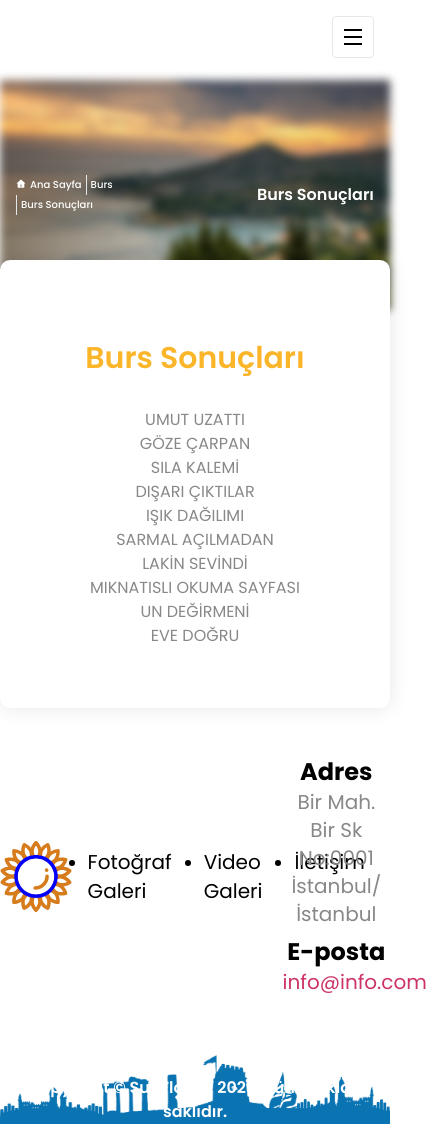
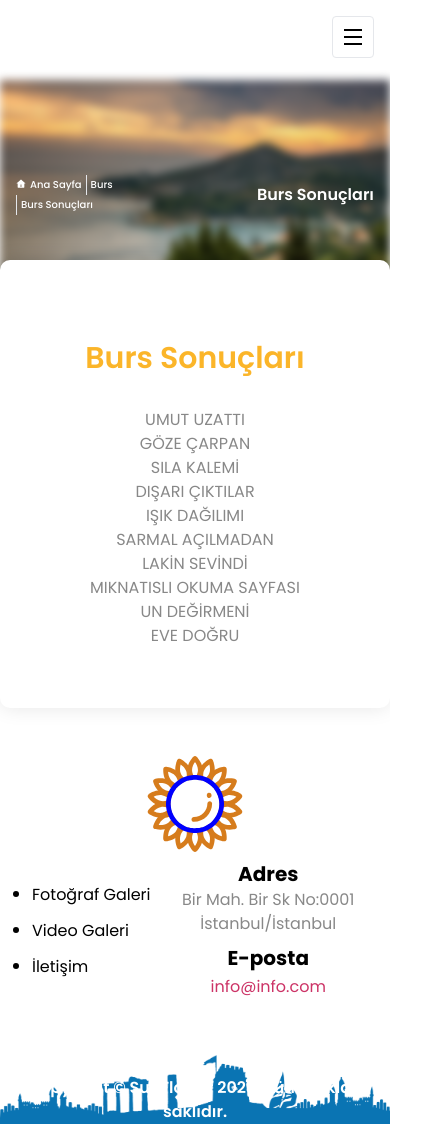
Before and after one commit to Mervegk/antalya, a Next.js app: page /burs/burs-sonuclari in a window 390 px wide. Shown: the whole page, 427 px wide, since content can reach past the window. Built offline with nearby package versions, Linux system fonts and the light colour scheme.

Commit message:
footer, header responsive transition fix

```diff
--- a/Transition.jsx
+++ b/Transition.jsx
@@ -11,11 +11,11 @@ export default function Transition({ children }) {
         setTransition(true);
         const timer = setTimeout(() => {
             setTransition(false);
-        }, 1000);
+        }, 1500);
 
         return () => clearTimeout(timer);
     }, [pathname]);
     return transition ?
-        <Loader /> : children
+        <Loader loaderText="Sunflower Vakfı" /> : children
 
 }
--- a/app/globals.css
+++ b/app/globals.css
@@ -260,6 +260,23 @@ body {
 
 /* GALLERY END */
 
+.anim {
+  animation-name: fadeInOut;
+  animation-duration: 1s;
+  animation-iteration-count: infinite;
+  animation-timing-function: linear;
+}
+
+@keyframes fadeInOut {
+  from {
+    opacity: 0;
+  }
+
+  to {
+    opacity: 1;
+  }
+}
+
 @media (min-width: 1400px) {
   .custom-container {
     max-width: 1170px;
@@ -280,7 +297,7 @@ body {
 
 @media (min-width: 768px) and (max-width: 991px) {
   .custom-container {
-    max-width: 720px;
+    max-width: 740px;
   }
 }
 
--- /dev/null
+++ b/app/loader/page.js
@@ -0,0 +1,8 @@
+import React from 'react';
+import Loader from '@/components/Loader';
+
+export default function LoaderTest() {
+    return (
+        <Loader loaderText="Sunflower Vakfı" />
+    )
+}
--- a/components/Loader.js
+++ b/components/Loader.js
@@ -1,9 +1,9 @@
 import React from 'react'
 
-export default function Loader() {
+export default function Loader({ loaderText }) {
     return (
-        <div className='h-screen w-screen flex items-center justify-center'>
-            <svg width="75" height="75" viewBox="0 0 75 75" xmlns="http://www.w3.org/2000/svg" stroke="#FABC3D">
+        <div className='h-screen w-screen flex flex-col items-center justify-center'>
+            <svg width="60" height="75" viewBox="0 0 50 75" xmlns="http://www.w3.org/2000/svg" stroke="#FABC3D">
                 <g fill="none" fill-rule="evenodd">
                     <g transform="translate(1 1)" stroke-width="2">
                         <circle cx="5" cy="50" r="5">
@@ -48,6 +48,7 @@ export default function Loader() {
                     </g>
                 </g>
             </svg>
+            <h2 className='text-maincolor font-medium'>{loaderText}</h2>
         </div>
     )
 }
--- a/components/layout/Footer.js
+++ b/components/layout/Footer.js
@@ -12,28 +12,31 @@ function Footer() {
     return (
         <div className='bg-contain bg-bottom bg-no-repeat relative flex flex-col justify-between max-h-[24rem] min-h-[24rem] mt-8 p-4 max-lg:pb-0' style={footerBg} >
             <div id='footer-top' className='container mx-auto'>
-                <div className='grid grid-cols-[20%_50%_30%] gap-4 items-center justify-center text-lg'>
+                <div className='flex max-lg:flex-col gap-2 items-center justify-center'>
                     <div><img src={LogoImage.image.src} alt='Logo' className='max-md:w-24 md:w-28 lg:w-[200px]' /></div>
+                    <div className='grid grid-cols-[40%_60%] gap-2 lg:gap-4 items-center justify-between text-lg max-md:px-4'>
                         <div className='w-full'>
-                        <ul className='flex gap-8 list-disc'>
+                            <ul className='flex max-md:flex-col max-md:gap-2 md:gap-8 list-disc'>
                                 {
                                     FooterMenuItems.map((i) => {
-                                    return <li key={i.id}><Link href={i.url} className='text-xl'>{i.name}</Link></li>
+                                        return <li key={i.id}><Link href={i.url} className='text-base lg:text-xl'>{i.name}</Link></li>
                                     })
                                 }
                             </ul>
                         </div>
-                    <div>
+                        <div className='max-md:flex flex-col'>
                             <div className='text-center mb-2'>
-                            <h3 className='text-2xl font-bold'>Adres</h3>
-                            <p className='text-thirdcolor text-xl'>{Address.address}</p>
+                                <h3 className='text-xl lg:text-2xl font-bold'>Adres</h3>
+                                <p className='text-thirdcolor text-base lg:text-xl'>{Address.address}</p>
                             </div>
                             <div className='text-center'>
-                            <h3 className='text-2xl font-bold'>E-posta</h3>
-                            <a href={`mailto:${CorpEmail.email}`} className='text-[#c36] text-xl hover:text-[#336]'>{CorpEmail.email}</a>
+                                <h3 className='text-xl lg:text-2xl font-bold'>E-posta</h3>
+                                <a href={`mailto:${CorpEmail.email}`} className='text-[#c36] text-base lg:text-xl hover:text-[#336]'>{CorpEmail.email}</a>
                             </div>
                         </div>
                     </div>
+                </div>
+
             </div>
             <div id='footer-bottom' className='font-semibold text-center text-white'>
                 Copyright © SunFlower {currentYear}. Tüm hakları saklıdır.
--- a/components/layout/Header.js
+++ b/components/layout/Header.js
@@ -154,8 +154,8 @@ function Header() {
                     </div>
                 </div>
                 <div className='custom-container mx-auto hidden md:block'>
-                    <ul className='flex gap-4 h-full items-center'>
-                        <li className='h-full'><div><Image src={LogoImage.image.src} width={100} height={100} alt='' /></div></li>
+                    <ul className='flex gap-4 h-full items-center max-lg:gap-3'>
+                        <li className='h-full'><div><img src={LogoImage.image.src} className='lg:w-[100px] lg:h-[100px] md:w-[80px] md:h-[80px]' alt='' /></div></li>
                         <li className='h-full flex items-center text-lg'><Link href='/' className=''>Ana Sayfa</Link> </li>
                         {
                             HeaderMenuItems.map((i) => {
```
Lines whose indentation alone changed are shown as unchanged.
